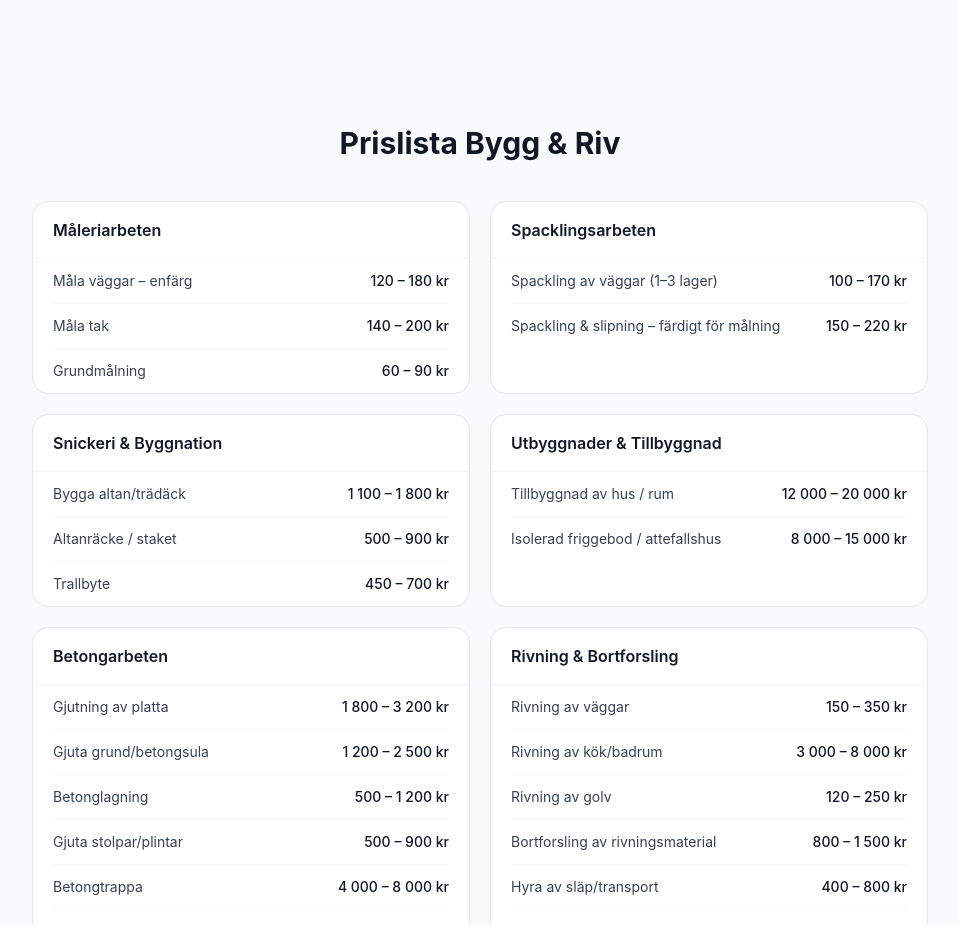
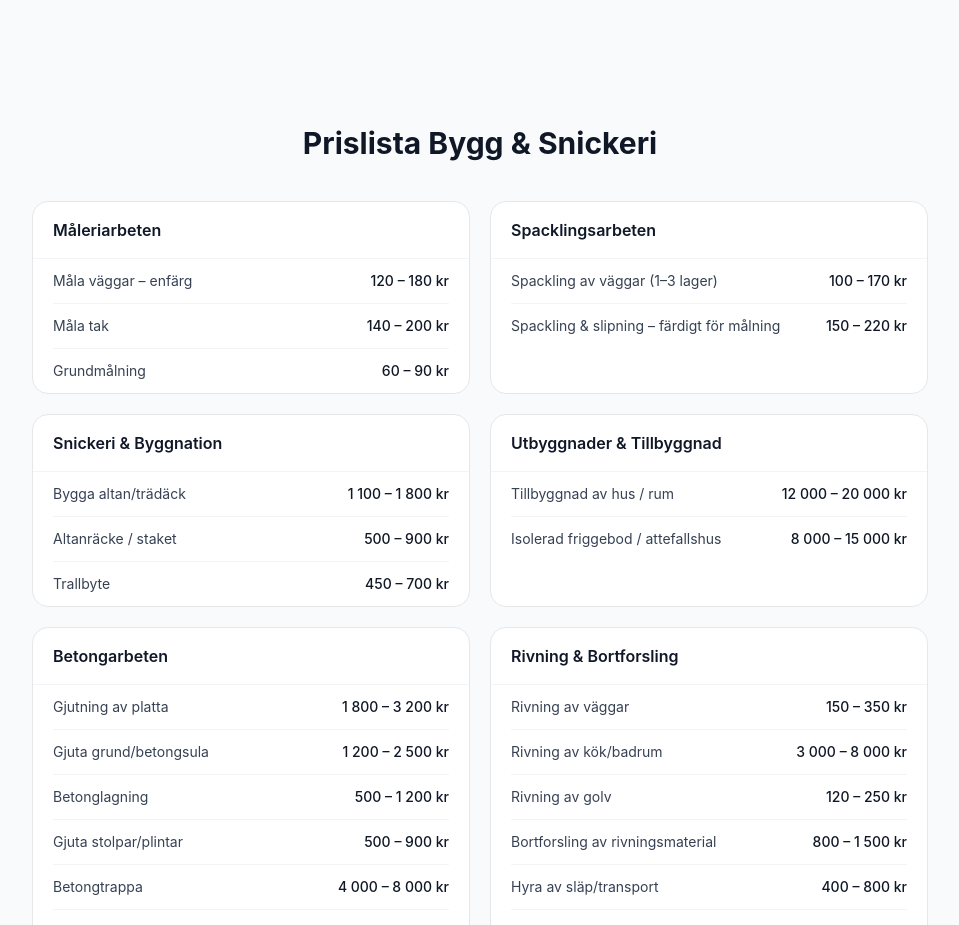
Before and after one commit to MarioBian/08.Tfk, a React (Vite) app: page / in a window 1280 px wide. Shown: the part 2180-3105 px from the top of the page, without its empty margins (160-1119 px from the left). Built offline with nearby package versions, Linux system fonts and the light colour scheme.

Commit message:
changed the titel

```diff
--- a/src/components/PriceListConstruction.jsx
+++ b/src/components/PriceListConstruction.jsx
@@ -47,7 +47,7 @@ const PriceListConstruction = () => {
     <section className="py-16 px-4 bg-gray-50">
       <div className="max-w-4xl mx-auto">
         <h2 className="text-3xl font-bold text-gray-900 mb-10 text-center">
-          Prislista Bygg & Riv
+          Prislista Bygg & Snickeri
         </h2>
         <div className="grid grid-cols-1 md:grid-cols-2 gap-5">
           {priceData.map((group) => (
```
